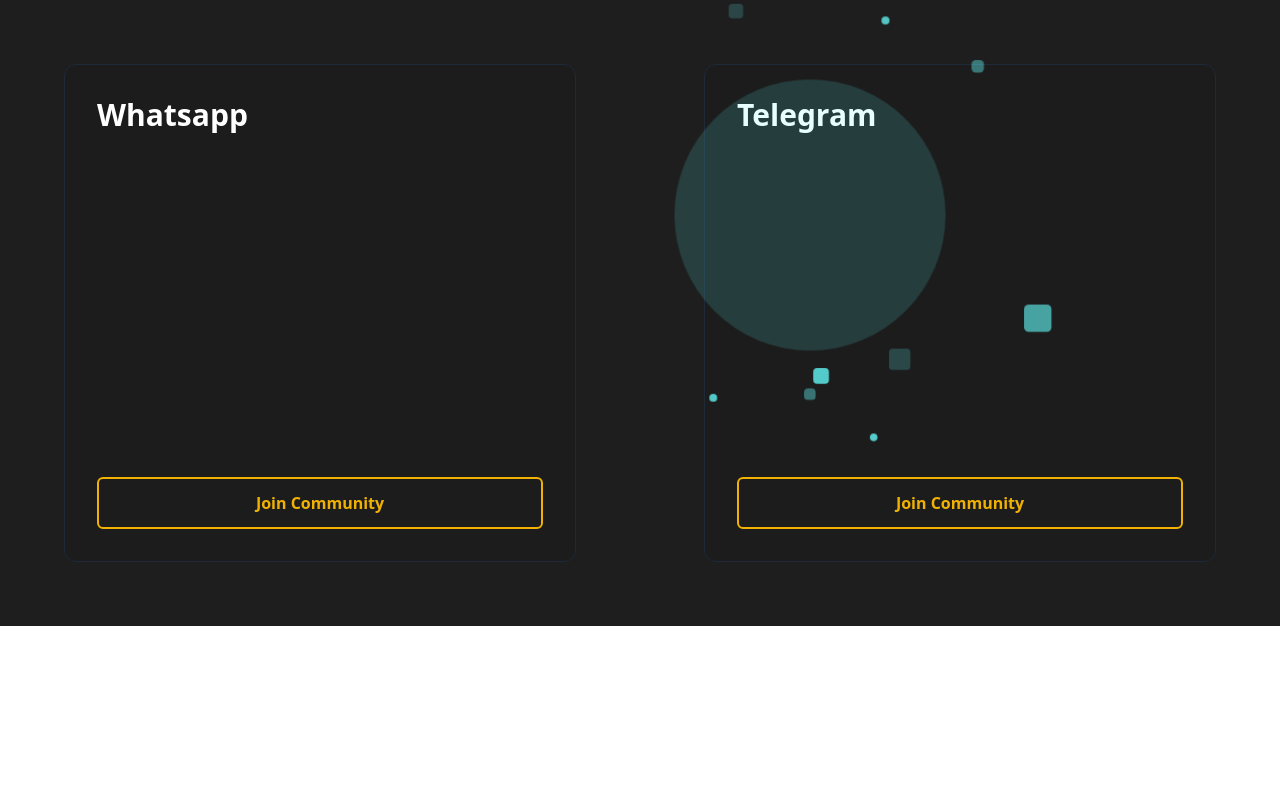
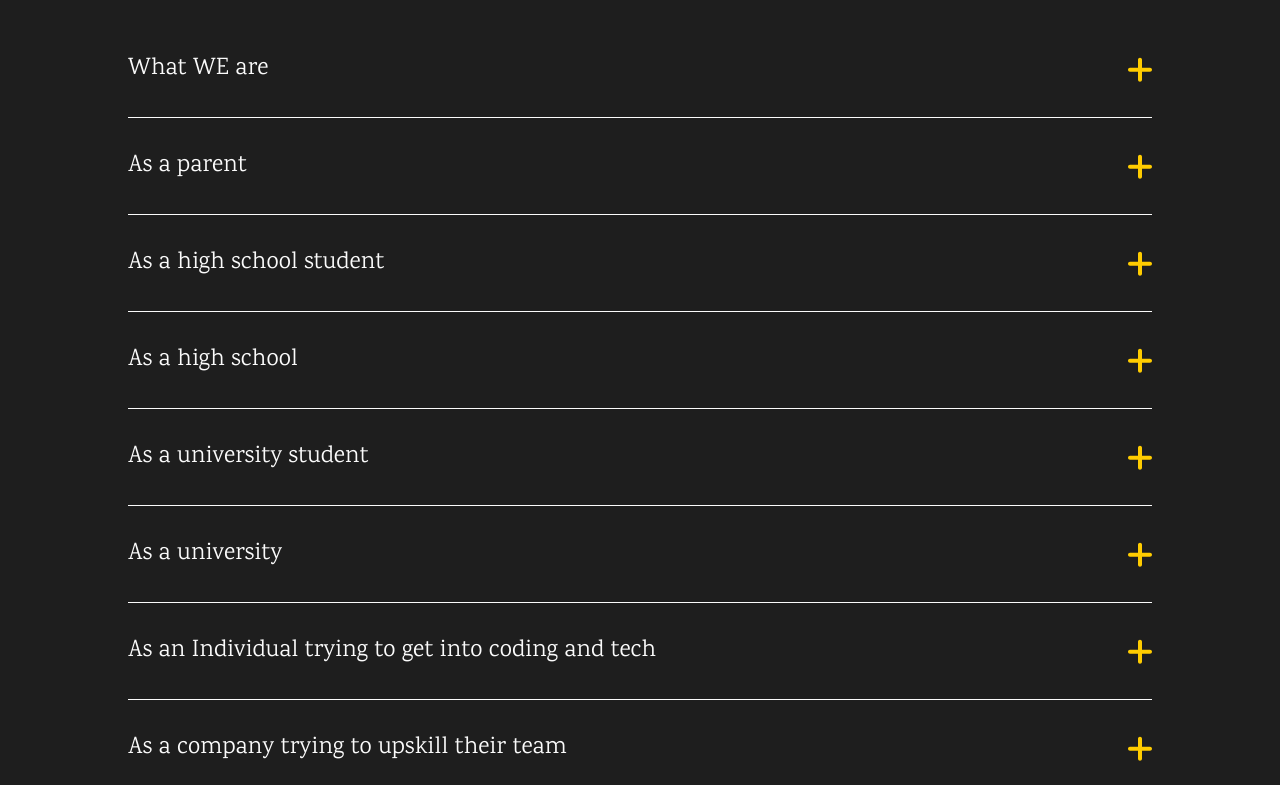
Before and after one commit to WisdomLota/PixelCodexSPW, a React (Vite) app: page / in a window 1280 px wide. Shown: the part 1115-1900 px from the top of the page. Before the commit the page ends 1741 px from the top, so only its background shows below. Built offline with nearby package versions, Linux system fonts and the light colour scheme.

Commit message:
Styled the first Pixel Accordion section but haven't implemented the toggle func fully

```diff
--- a/src/components/HeroSection.jsx
+++ b/src/components/HeroSection.jsx
@@ -3,7 +3,7 @@
 
 const HeroSection = () => {
   return (
-    <div className="relative min-h-screen flex flex-col lg:flex-row items-center justify-between xl:px-16 md:px-12 px-4 overflow-x-hidden">
+    <div className="relative min-h-screen flex flex-col lg:flex-row items-center justify-between xl:px-32 md:px-16 px-4 overflow-x-hidden">
       {/* Left Side (Text Content) */}
       <div className="w-full lg:w-1/2 z-10">
         <h1 className="text-4xl lg:text-5xl font-bold mb-4 karma-regular leading-12 md:leading-16">
--- a/src/components/NavBar.jsx
+++ b/src/components/NavBar.jsx
@@ -12,7 +12,7 @@
 
   return (
     <nav className="p-4 text-[#fbfbfb] poppins-regular w-full relative top-0 z-50">
-      <div className="xl:px-16 md:px-12 px-4 flex justify-between space-x-4 items-center">
+      <div className="xl:px-32 md:px-16 px-4 flex justify-between space-x-4 items-center">
         {/* Logo */}
         <div className="flex items-center -ml-6">
           <img src={PClogo} alt="PixelCodexLogo" />
--- /dev/null
+++ b/src/components/PixelCodexAccordion.jsx
@@ -0,0 +1,89 @@
+import React, { useState } from 'react';
+import pixelX from "../assets/pixelX.svg";
+import pixelPlus from "../assets/pixelPlus.svg";
+
+const AccordionItem = ({ title, content, isOpen, toggleAccordion }) => {
+  return (
+    <div className="border-b border-[#fbfbfb]">
+      <button
+        className="w-full py-4 md:py-8 px-0 flex justify-between items-center text-left text-white focus:outline-none"
+      >
+        <h3 className={`text-2xl font-semibold karma-regular ${isOpen ? 'text-[#66ffff]' : 'text-[#fbfbfb]'}` }>{title}</h3>
+        <img onClick={toggleAccordion} src={isOpen ? pixelX : pixelPlus} alt="toggler" />
+      </button>
+
+      <div
+        className={`overflow-hidden transition-all duration-300 ease-in-out ${
+          isOpen ? 'max-h-96 opacity-100 mb-4' : ' max-h-0 opacity-0'
+        }`}
+      >
+        <div className="text-[#fbfbfb] pb-4 poppins-regular">
+          {content}
+        </div>
+      </div>
+    </div>
+  );
+};
+
+const PixelCodexAccordion = () => {
+  const [openIndex, setOpenIndex] = useState(null);
+
+  const toggleAccordion = (index) => {
+    setOpenIndex(openIndex === index ? null : index);
+  };
+
+  const accordionData = [
+    {
+      title: "What WE are",
+      content: "Pixel Codex Academy is a transformative platform dedicated to empowering future developers and innovators through inclusive, hands-on education. Combining comprehensive courses, real-world projects, and personalized learning paths, we ensure learners of all levels gain practical skills to thrive in the tech industry. Our vibrant ecosystem includes collaborative hackathons, an advanced coding environment, and APIs that unlock creativity and functionality. Through mentorship, industry-aligned resources, and a dynamic virtual community, we bridge the gap between theory and practice, helping individuals and teams achieve their goals while driving innovation. At Pixel Codex, we don't just teach coding—we foster growth, create opportunities, and inspire impactful digital solutions."
+    },
+    {
+      title: "As a parent",
+      content: "Pixel Codex Academy empowers parents by providing their children with valuable tools to thrive in a tech-driven world. Through engaging courses and hands-on projects, your child will develop practical programming skills, creativity, and problem-solving abilities. The academy also offers mentorship from industry experts, fostering confidence and preparing them for future opportunities. With a focus on real-world applications and a supportive community, Pixel Codex equips your child with both technical expertise and life skills, setting them on a path toward innovation and success."
+    },
+    {
+      title: "As a high school student",
+      content: "Pixel Codex Academy equips high school students like you with the skills and confidence to thrive in the tech world. By offering hands-on courses, real-world projects, and mentorship from industry professionals, it helps you build practical expertise in programming while fostering creativity and problem-solving. Beyond technical skills, Pixel Codex connects you with a vibrant, collaborative community where you can grow, innovate, and prepare for exciting opportunities in the tech industry. It's not just about learning—it's about creating, collaborating, and standing out in the digital era."
+    },
+    {
+      title: "As a high school",
+      content: "Pixel Codex Academy supports high schools by enhancing their tech education offerings and preparing students for the future. They provide project-based programming courses tailored to different age groups, aligned with curriculum standards, and designed to foster practical coding skills and creativity. Schools can benefit from teacher training programs, mentorship opportunities, and access to cutting-edge resources like custom coding environments and APIs. Additionally, Pixel Codex encourages innovation through hackathons, collaborative projects, and certification programs, helping schools create an engaging, future-ready learning environment for their students."
+    },
+    {
+      title: "As a university student",
+      content: "Pixel Codex Academy empowers university students to bridge the gap between academic learning and practical tech skills. With project-based courses, hackathons, and industry-aligned mentorship, it offers hands-on experience to refine your programming abilities and foster innovation. The platform also provides personalized learning paths, networking opportunities, and a collaborative community, helping you stand out in the competitive tech landscape and explore career possibilities with confidence."
+    },
+    {
+      title: "As a university",
+      content: "Pixel Codex Academy collaborates with universities to enhance their educational offerings and empower students. We provide project-based programming courses, mentorship programs, and hackathons designed to align with academic goals and prepare students for real-world challenges. Universities benefit from access to advanced resources like custom coding environments and APIs, enabling seamless integration into their curriculum. Additionally, Pixel Codex offers partnerships for tailored training packages, entrepreneurship programs, and certification pathways, ensuring a holistic learning experience that bridges the gap between academic theory and industry demands."
+    },
+    {
+      title: "As an Individual trying to get into coding and tech",
+      content: "Pixel Codex Academy provides individuals breaking into tech with all the tools needed to succeed. Through engaging, project-based courses and a supportive community, you'll gain hands-on programming experience while learning practical, real-world skills. Mentorship from industry experts and personalized learning paths ensure that your journey aligns with your goals and interests. Whether you're exploring coding for the first time or looking to sharpen your skills, Pixel Codex helps you build confidence, unlock your potential, and open doors to exciting opportunities in the tech industry."
+    },
+    {
+      title: "As a company trying to upskill their team",
+      content: "Pixel Codex Academy offers tailored solutions to help companies upskill their teams and enhance productivity. Through customized, project-based training programs, employees gain practical expertise in technology, as well as essential soft skills like communication, teamwork, and adaptability. The academy aligns its courses with your company's specific tech stack, ensuring relevance and effectiveness. With personalized mentorship, industry-recognized certifications, and a focus on innovation, Pixel Codex equips your team with the tools to stay competitive in an ever-evolving industry."
+    }
+  ];
+
+  return (
+    <div className="mx-auto text-[#fbfbfb] xl:px-32 md:px-16 px-4 xl:mt-20 md:mt-12 -mt-20">
+      <h1 className="text-4xl lg:text-5xl font-bold mb-6 karma-regular border-b border-[#fbfbfb] pb-1">What is Pixel Codex and What can they do for me?</h1>
+
+      <div>
+        {accordionData.map((item, index) => (
+          <AccordionItem
+            key={index}
+            title={item.title}
+            content={item.content}
+            isOpen={openIndex === index}
+            toggleAccordion={() => toggleAccordion(index)}
+          />
+        ))}
+      </div>
+    </div>
+  );
+};
+
+export default PixelCodexAccordion;
--- a/src/pages/LandingPage.jsx
+++ b/src/pages/LandingPage.jsx
@@ -2,12 +2,14 @@
 import NavBar from '../components/NavBar'
 import HeroSection from '../components/HeroSection'
 import JoinCommunity from '../components/JoinCommunity'
+import PixelCodexAccordion from '../components/PixelCodexAccordion'
 
 const LandingPage = () => {
   return (
     <div className='min-h-screen bg-[#1e1e1e] text-white'>
         <NavBar />
         <HeroSection />
+        <PixelCodexAccordion />
         <JoinCommunity />
     </div>
   )
```
Also changed, not shown: src/assets/pixelPlus.svg (added).
